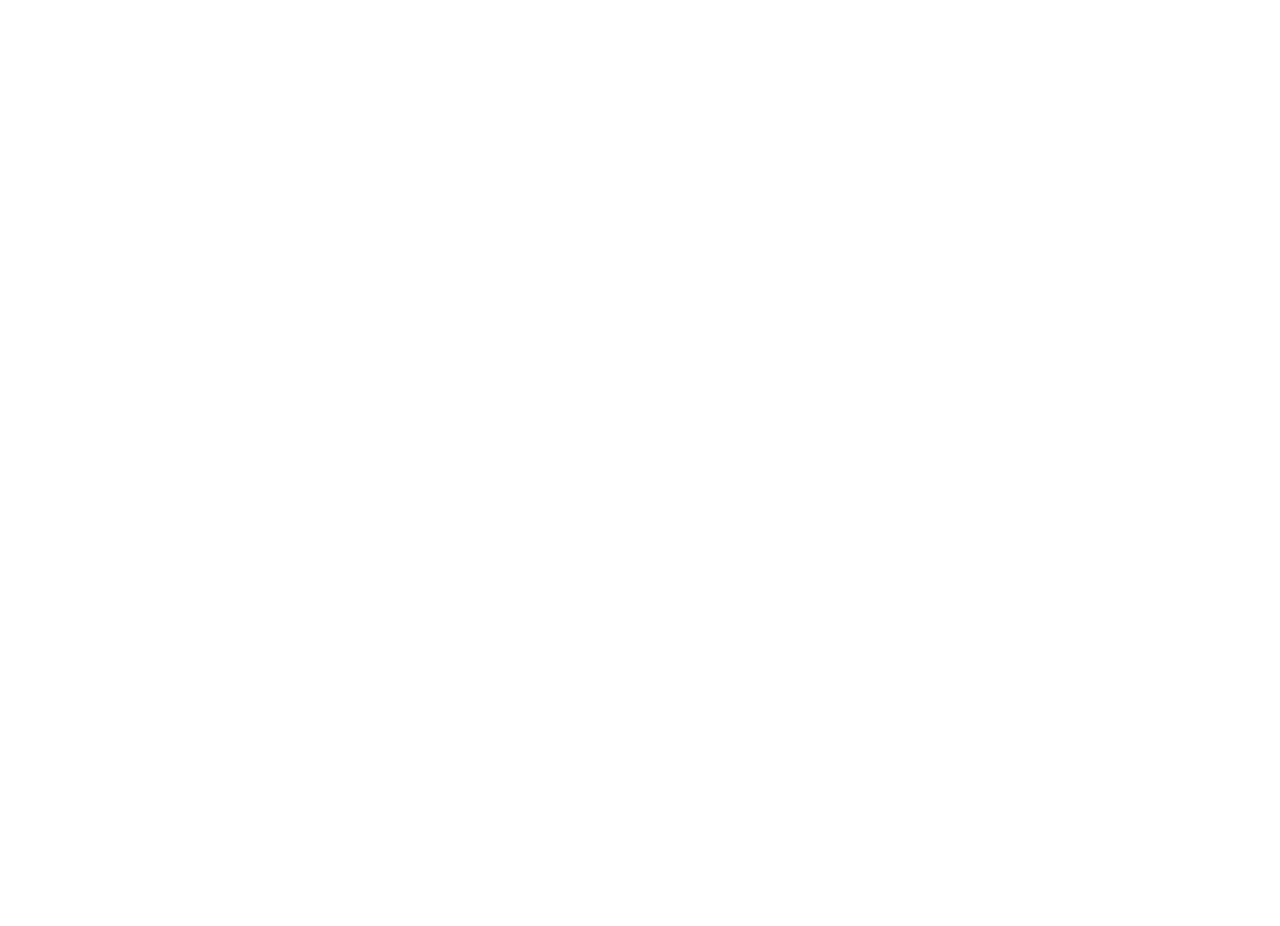
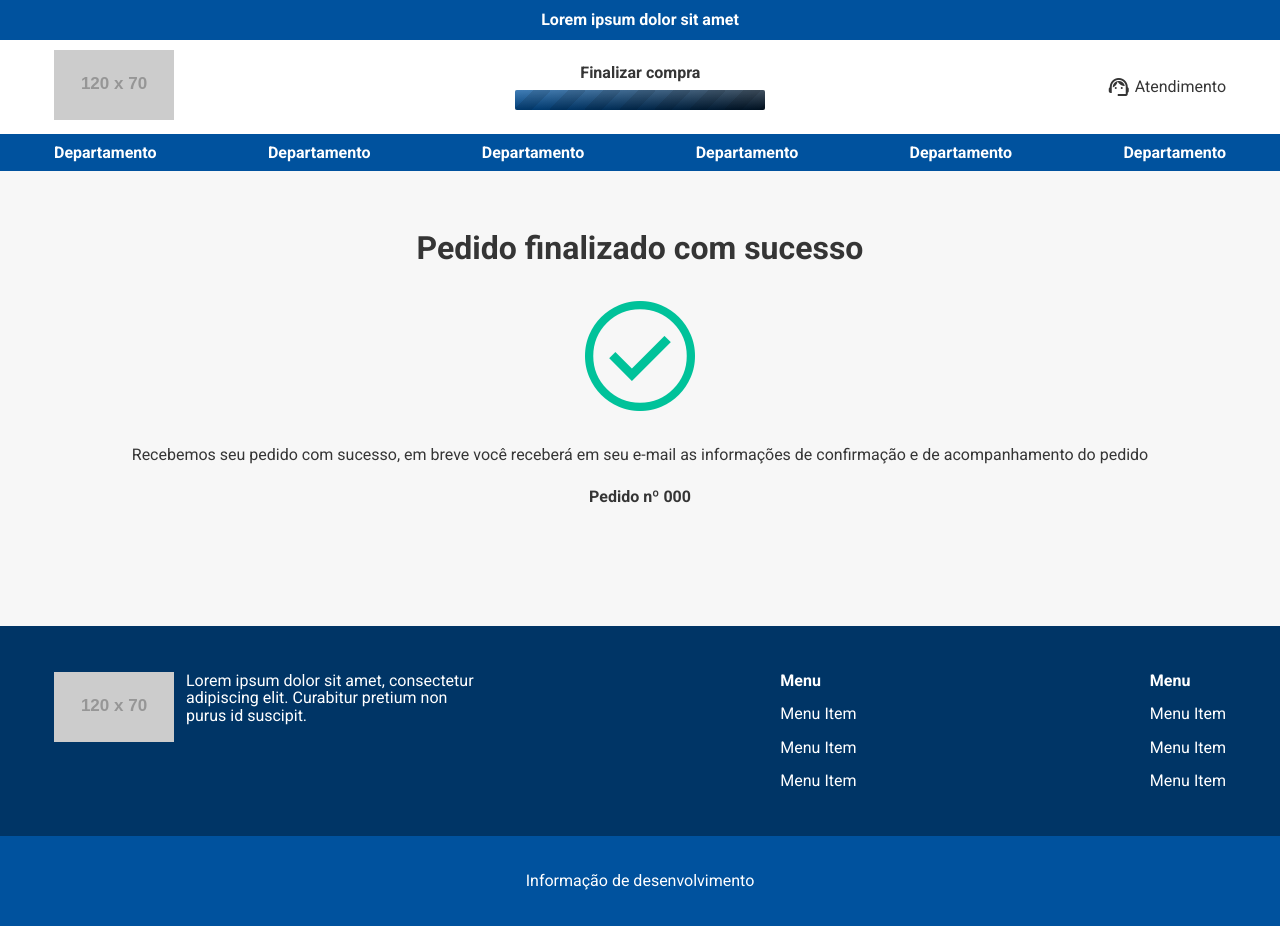
Before and after one commit to felipealmeidacorrea/fac-basic-ecommerce-01, a plain HTML site: page templates/checkout/order-placed.html in a window 1280 px wide. Before the commit the page ends 800 px from the top, so only its background shows below. Drawn offline with nearby package versions, Linux system fonts and the light colour scheme; placeholder pictures from the web are drawn by us.

Commit message:
configures and applies styles of order placed page

```diff
--- a/sass/components/_checkout.scss
+++ b/sass/components/_checkout.scss
@@ -269,3 +269,27 @@
     content: "\2713";
   }
 }
+
+.checkout-container.success {
+  align-items: center;
+  flex-flow: column;
+  display: flex;
+}
+
+.checkout-success__title {
+  @include text(32px, $text-pure-500, bold);
+}
+
+
+.checkout-success__icon.material-symbols-outlined {
+  color: $support-1;
+  font-size: 132px;
+}
+
+.checkout-success__info {
+  @include text(16px, $text-pure-500, normal);
+}
+
+.checkout-success__order-number {
+  @include text(16px, $text-pure-500, bold);
+}
--- a/templates/checkout/order-placed.html
+++ b/templates/checkout/order-placed.html
@@ -0,0 +1,238 @@
+<!DOCTYPE html>
+<html lang="pt-br">
+  <head>
+    <meta charset="UTF-8" />
+    <meta name="viewport" content="width=device-width, initial-scale=1.0" />
+    <title>Home</title>
+    <link rel="preconnect" href="https://fonts.googleapis.com" />
+    <link rel="preconnect" href="https://fonts.gstatic.com" crossorigin />
+    <link
+      href="https://fonts.googleapis.com/css2?family=Roboto:ital,wght@0,100;0,300;0,400;0,500;0,700;0,900;1,100;1,300;1,400;1,500;1,700;1,900&display=swap"
+      rel="stylesheet"
+    />
+    <link
+      rel="stylesheet"
+      href="https://fonts.googleapis.com/css2?family=Material+Symbols+Outlined:opsz,wght,FILL,GRAD@20..48,100..700,0..1,-50..200"
+    />
+    <link rel="stylesheet" type="text/css" href="/src/slick/slick.css" />
+    <link rel="stylesheet" href="/styles/reset.css" />
+    <link rel="stylesheet" href="/styles/style.css" />
+  </head>
+  <body>
+    <div class="top-bar">
+      <ul class="top-bar__text-list container">
+        <li class="top-bar__text-list__item">
+          <span>Lorem ipsum dolor sit amet</span>
+        </li>
+        <li class="top-bar__text-list__item">
+          <span>Lorem ipsum dolor sit amet</span>
+        </li>
+        <li class="top-bar__text-list__item">
+          <span>Lorem ipsum dolor sit amet</span>
+        </li>
+      </ul>
+    </div>
+    <header class="header-container sticky0">
+      <div class="header-main-content">
+        <div class="header-main-content__inner-container container">
+          <a href="/templates/index.html">
+            <img
+              class="header-main-content__inner-container__logo"
+              src="https://fakeimg.pl/120x70/"
+              alt=""
+          /></a>
+
+          <div class="checkout-progress">
+            <label class="checkout-text-1" for="checkoutProgress"
+              >Finalizar compra</label
+            >
+            <progress id="checkoutProgress" value="100" max="100"></progress>
+          </div>
+
+          <div class="header-actions">
+            <a
+              class="header-actions__shortcut"
+              href="mailto:sac@email.com.br?subject=Atendimento e-commerce&body=Olá, venho do e-commerce e preciso de ajudar com o seguinte problema:"
+            >
+              <span class="material-symbols-outlined"> support_agent </span>
+              <span>Atendimento</span>
+            </a>
+          </div>
+        </div>
+      </div>
+      <div class="header-menu">
+        <nav class="header-menu__inner container">
+          <ul class="header-menu__inner__list">
+            <li class="header-menu__inner__list__item">
+              <a
+                href="templates/plp.html"
+                class="header-menu__inner__list__item__link"
+                >Departamento</a
+              >
+            </li>
+            <li class="header-menu__inner__list__item">
+              <a
+                href="templates/plp.html"
+                class="header-menu__inner__list__item__link"
+                >Departamento</a
+              >
+            </li>
+            <li class="header-menu__inner__list__item">
+              <a
+                href="templates/plp.html"
+                class="header-menu__inner__list__item__link"
+                >Departamento</a
+              >
+            </li>
+            <li class="header-menu__inner__list__item">
+              <a
+                href="templates/plp.html"
+                class="header-menu__inner__list__item__link"
+                >Departamento</a
+              >
+            </li>
+            <li class="header-menu__inner__list__item">
+              <a
+                href="templates/plp.html"
+                class="header-menu__inner__list__item__link"
+                >Departamento</a
+              >
+            </li>
+            <li class="header-menu__inner__list__item">
+              <a
+                href="templates/plp.html"
+                class="header-menu__inner__list__item__link"
+                >Departamento</a
+              >
+            </li>
+          </ul>
+        </nav>
+      </div>
+    </header>
+
+    <main class="checkout-container container success" style="width: 100%">
+      <h1 class="checkout-success__title">Pedido finalizado com sucesso</h1>
+      <span class="checkout-success__icon material-symbols-outlined"> check_circle </span>
+      <span class="checkout-success__info">Recebemos seu pedido com sucesso, em breve você receberá em seu e-mail as informações de confirmação e de acompanhamento do pedido</span>
+      <span class="checkout-success__order-number">Pedido nº <strong id="orderNumber">000</strong></span>
+    </main>
+
+    <footer class="footer-container">
+      <div class="footer-main-content">
+        <div class="footer-main-content container">
+          <div class="footer-main-content__about-box">
+            <img
+              src="https://fakeimg.pl/120x70/"
+              alt=""
+              class="footer-main-content__about-box__logo"
+            />
+            <p class="footer-main-content__about-box__text">
+              Lorem ipsum dolor sit amet, consectetur adipiscing elit. Curabitur
+              pretium non purus id suscipit.
+            </p>
+          </div>
+          <ul class="footer-menu footer-menu--1">
+            <li class="footer-menu__item">Menu</li>
+            <li class="footer-menu__item">Menu Item</li>
+            <li class="footer-menu__item">Menu Item</li>
+            <li class="footer-menu__item">Menu Item</li>
+          </ul>
+
+          <ul class="footer-menu footer-menu--2">
+            <li class="footer-menu__item">Menu</li>
+            <li class="footer-menu__item">Menu Item</li>
+            <li class="footer-menu__item">Menu Item</li>
+            <li class="footer-menu__item">Menu Item</li>
+          </ul>
+        </div>
+      </div>
+
+      <div class="footer-legal-info">
+        <div class="container">
+          <p class="footer-legal-info__text">Informação de desenvolvimento</p>
+        </div>
+      </div>
+    </footer>
+
+    <div id="minicartDrawer" class="minicart-drawer dn">
+      <div class="minicart-drawer__header">
+        <p class="minicart-drawer__header__title">Meu carrinho</p>
+        <button id="minicartClose" class="minicart-drawer__header__close">
+          <span class="material-symbols-outlined"> close </span>
+        </button>
+      </div>
+
+      <ul id="minicartList" class="minicart-drawer__product-list">
+        <li class="minicart-drawer__product-list__item">
+          <img
+            class="product-img--medium"
+            src="https://fakeimg.pl/100x100/"
+            alt=""
+          />
+          <div class="minicart-drawer__product-list__infos">
+            <span class="product-name--2-lines"
+              >Nome do produto em até duas linhas</span
+            >
+
+            <span class="minicart-drawer__product-list__infos__price"
+              >R$ 000,00</span
+            >
+          </div>
+
+          <div class="minicart-drawer__product-list__actions">
+            <button class="action-remove">
+              <span class="material-symbols-outlined"> delete </span>
+            </button>
+
+            <div class="qtt-input">
+              <button id="minusc">
+                <span class="material-symbols-outlined"> remove </span>
+              </button>
+              <input type="number" value="1" id="inputc" minlength="1" />
+              <button id="plusc">
+                <span class="material-symbols-outlined"> add </span>
+              </button>
+            </div>
+          </div>
+        </li>
+      </ul>
+
+      <div class="minicart-drawer__footer">
+        <div class="minicart-drawer__footer__total">
+          <span class="minicart-drawer__footer__total">Total:</span>
+          <span class="minicart-drawer__footer__total">R$ 000,00</span>
+        </div>
+
+        <p class="minicart-drawer__footer__info">
+          Entrega e taxas serão calculadas no checkout
+        </p>
+
+        <a
+          class="minicart-drawer__footer__cta1 cta"
+          href="/templates/checkout/cart.html"
+          >Finalizar compra</a
+        >
+        <button
+          id="minicartCloseButton"
+          class="minicart-drawer__footer__cta2 cta cta2"
+        >
+          <span class="material-symbols-outlined"> arrow_back </span> Continuar
+          comprando
+        </button>
+      </div>
+    </div>
+
+    <div id="bgLock" class="bg-lock dn"></div>
+    <script
+      type="text/javascript"
+      src="//code.jquery.com/jquery-1.11.0.min.js"
+    ></script>
+    <script
+      type="text/javascript"
+      src="//code.jquery.com/jquery-migrate-1.2.1.min.js"
+    ></script>
+    <script type="text/javascript" src="/src/slick/slick.min.js"></script>
+    <script src="/js/slick-initializer.js"></script>
+    <script src="/js/base-script.js"></script>
+  </body>
+</html>
```
Also changed, not shown: styles/style.css, 1 other file.
